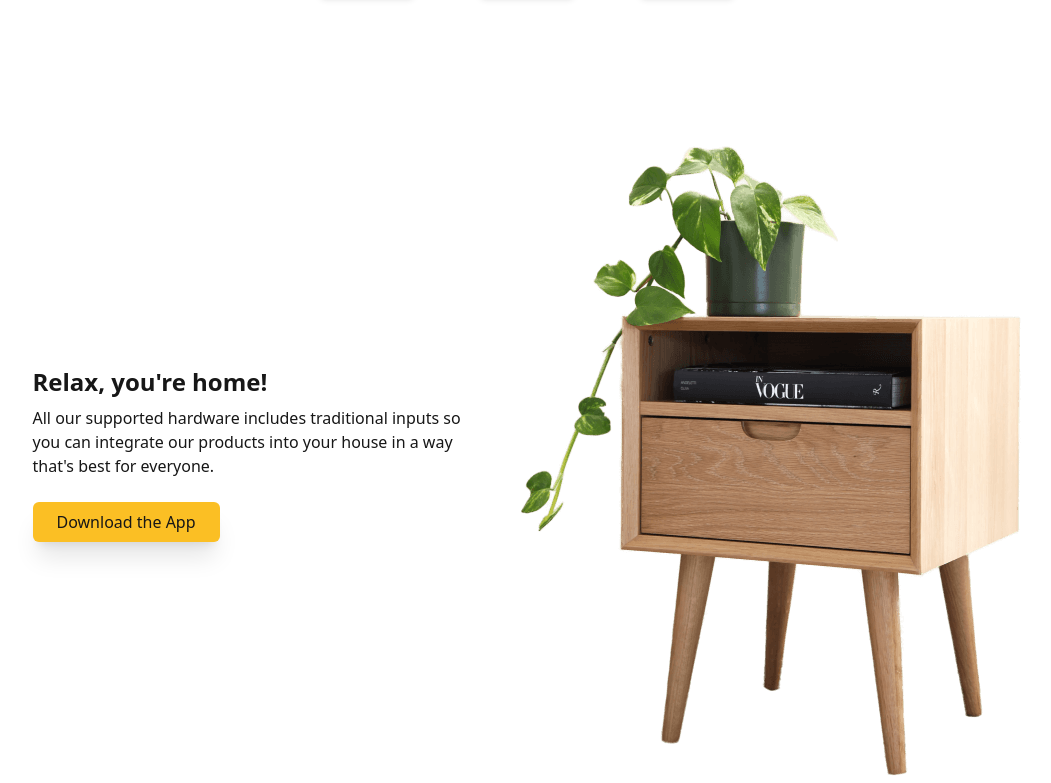
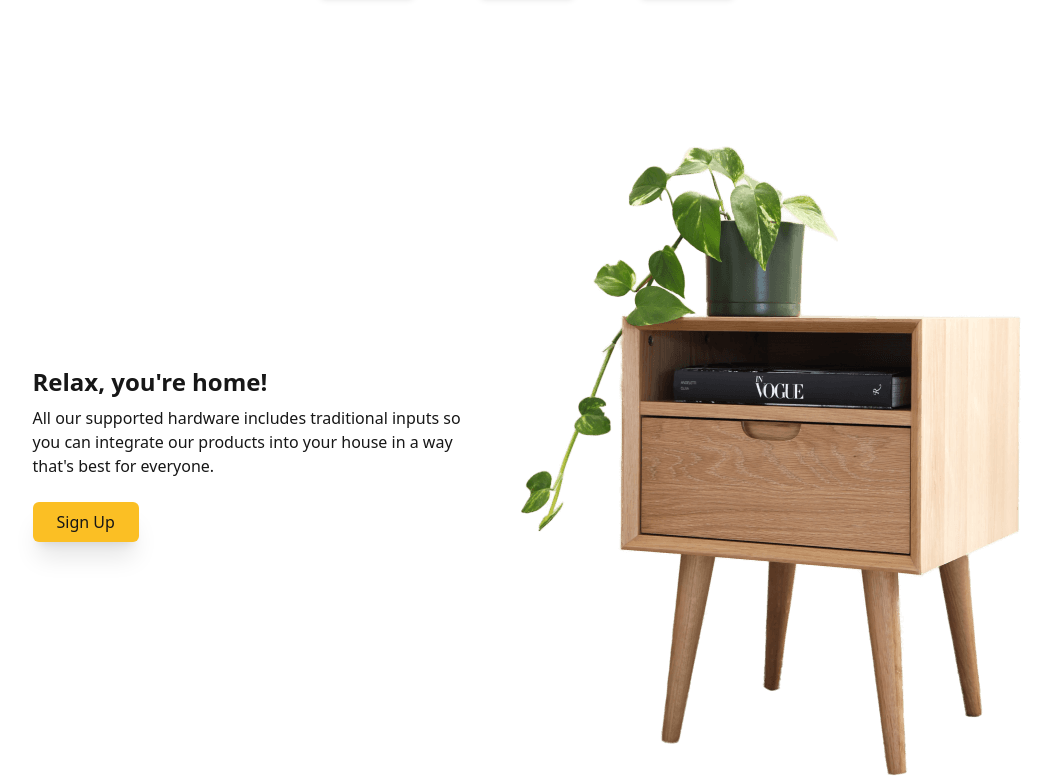
Before and after one commit to Vale404-notfound/tailwind-project-smart-home, a website built with Vite: page index.html in a window 1280 px wide. Shown: the part 1835-2618 px from the top of the page, without its empty margins (113-1164 px from the left). Built offline with nearby package versions, Linux system fonts and the light colour scheme.

Commit message:
correct button text

```diff
--- a/index.html
+++ b/index.html
@@ -408,7 +408,7 @@ dark:bg-neutral-800
               dark:ring-offset-neutral-800
               ">
 
-              <span>Download the App</span>
+              <span>Sign Up</span>
             </a>
 
           </div>
```
